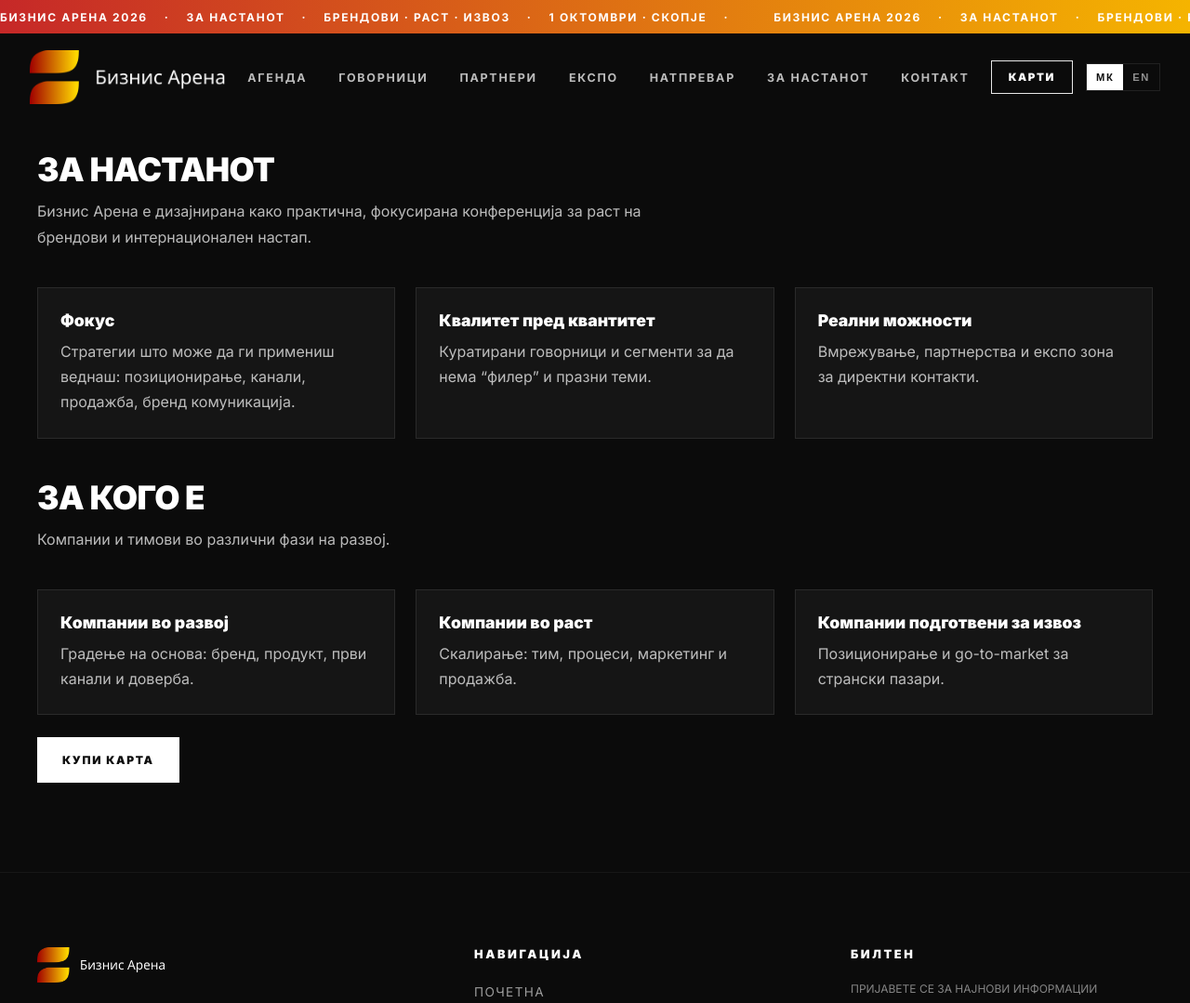
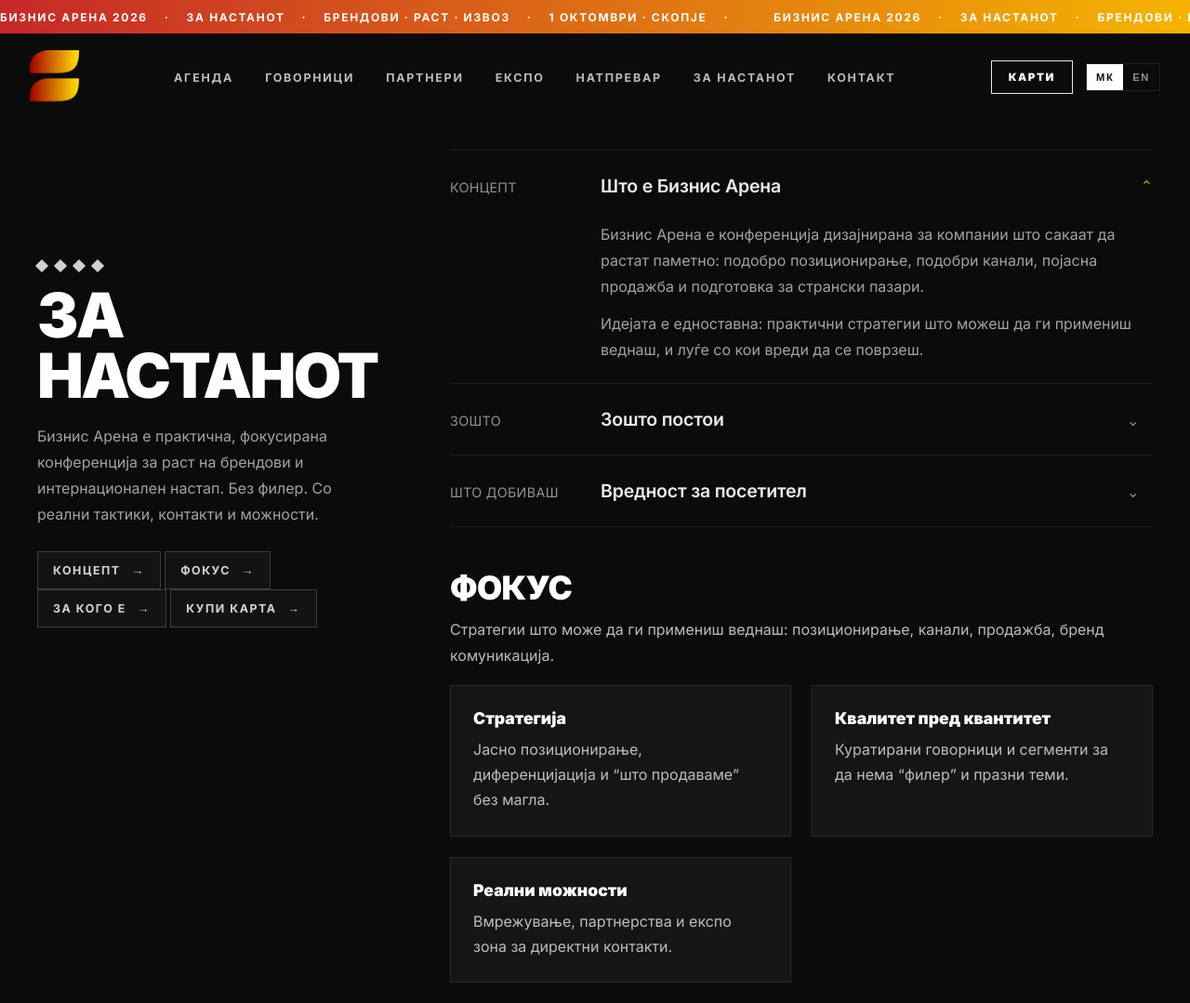
Before and after one commit to FilipStefanovski1/biznisarena, a website built with Vite: page about.html in a window 1280 px wide. Shown: the top 1079 px of the page at 93% size. Built offline with nearby package versions, Linux system fonts and the light colour scheme.

```diff
--- a/about.html
+++ b/about.html
@@ -15,18 +15,22 @@
       href="https://fonts.googleapis.com/css2?family=Inter:wght@300;400;600;700;900&display=swap"
       rel="stylesheet"
     />
+
     <link rel="icon" type="image/png" href="/favicon-96x96.png" sizes="96x96" />
     <link rel="icon" type="image/svg+xml" href="/favicon.svg" />
     <link rel="shortcut icon" href="/favicon.ico" />
     <link rel="apple-touch-icon" sizes="180x180" href="/apple-touch-icon.png" />
     <meta name="apple-mobile-web-app-title" content="Biznis Arena" />
     <link rel="manifest" href="/site.webmanifest" />
+
     <link rel="stylesheet" href="/src/styles/main.css" />
   </head>
 
-  <body>
-    <div class="top-ticker">
-      <div class="ticker-track">
+  <body data-page="about">
+    <a class="skip-link" href="#main">Прескокни до содржина</a>
+
+    <div class="top-ticker" role="region" aria-label="Информации за настанот">
+      <div class="ticker-track" aria-hidden="true">
         <div class="ticker-content">
           <span>БИЗНИС АРЕНА 2026</span><span>·</span>
           <span>ЗА НАСТАНОТ</span><span>·</span>
@@ -44,8 +48,8 @@
 
     <header class="navbar">
       <div class="nav-inner">
-        <a class="nav-logo" href="/" aria-label="Почетна">
-          <img src="/logotext.png" alt="Бизнис Арена" />
+        <a class="nav-logo" href="/index.html" aria-label="Почетна">
+          <img src="/biznisarenalogo.png" alt="Бизнис Арена" />
         </a>
 
         <nav class="nav-menu" aria-label="Навигација">
@@ -54,14 +58,16 @@
           <a href="/partners.html">Партнери</a>
           <a href="/expo.html">Експо</a>
           <a href="/competition.html">Натпревар</a>
-          <a href="/about.html">За настанот</a>
+          <a class="active" href="/about.html">За настанот</a>
           <a href="/contact.html">Контакт</a>
         </nav>
 
         <div class="nav-right">
-          <a href="/tickets.html" class="nav-cta" data-mk="Карти" data-en="Tickets">Карти</a>
+          <a href="/tickets.html" class="nav-cta" data-mk="Карти" data-en="Tickets">
+            Карти
+          </a>
 
-          <div class="lang-toggle">
+          <div class="lang-toggle" aria-label="Избор на јазик">
             <button type="button" data-lang="mk" class="active">МК</button>
             <button type="button" data-lang="en">EN</button>
           </div>
@@ -79,27 +85,114 @@
           <a href="/partners.html">Партнери</a>
           <a href="/expo.html">Експо</a>
           <a href="/competition.html">Натпревар</a>
-          <a href="/about.html">За настанот</a>
+          <a class="active" href="/about.html">За настанот</a>
           <a href="/contact.html">Контакт</a>
           <a href="/tickets.html" class="btn primary mobile-cta">Купи карта</a>
         </div>
       </div>
     </header>
 
-    <main>
-      <section class="section dark" style="padding-top: 160px;">
-        <div class="container">
-          <div class="section-head">
-            <h1 class="section-title">ЗА НАСТАНОТ</h1>
+    <main id="main">
+      <!-- AGENDA-STYLE LAYOUT -->
+      <section class="agenda-page">
+        <div class="container agenda-layout">
+          <!-- LEFT (sticky like agenda) -->
+          <aside class="agenda-left">
+            <div class="agenda-sparkles" aria-hidden="true">
+              <span></span><span></span><span></span><span></span>
+            </div>
+
+            <h1 class="agenda-title">За настанот</h1>
+
+            <p class="agenda-desc">
+              Бизнис Арена е практична, фокусирана конференција за раст на брендови и
+              интернационален настап. Без филер. Со реални тактики, контакти и можности.
+            </p>
+
+            <div class="agenda-left-actions">
+              <a class="agenda-outline-btn" href="#concept">
+                Концепт <span aria-hidden="true">→</span>
+              </a>
+              <a class="agenda-outline-btn" href="#focus">
+                Фокус <span aria-hidden="true">→</span>
+              </a>
+              <a class="agenda-outline-btn" href="#audience">
+                За кого е <span aria-hidden="true">→</span>
+              </a>
+              <a class="agenda-outline-btn" href="#tickets">
+                Купи карта <span aria-hidden="true">→</span>
+              </a>
+            </div>
+          </aside>
+
+          <!-- RIGHT -->
+          <div class="agenda-right" aria-label="Информации за настанот">
+            <!-- Concept (accordion-like rows, same vibe as agenda) -->
+            <details class="agenda-row" id="concept" open>
+              <summary class="agenda-summary">
+                <span class="agenda-time">КОНЦЕПТ</span>
+                <span class="agenda-name">Што е Бизнис Арена</span>
+                <span class="agenda-chevron" aria-hidden="true">⌄</span>
+              </summary>
+              <div class="agenda-panel">
+                <p>
+                  Бизнис Арена е конференција дизајнирана за компании што сакаат да растат
+                  паметно: подобро позиционирање, подобри канали, појасна продажба и
+                  подготовка за странски пазари.
+                </p>
+                <p style="margin-top: 12px;">
+                  Идејата е едноставна: практични стратегии што можеш да ги примениш веднаш,
+                  и луѓе со кои вреди да се поврзеш.
+                </p>
+              </div>
+            </details>
+
+            <details class="agenda-row">
+              <summary class="agenda-summary">
+                <span class="agenda-time">ЗОШТО</span>
+                <span class="agenda-name">Зошто постои</span>
+                <span class="agenda-chevron" aria-hidden="true">⌄</span>
+              </summary>
+              <div class="agenda-panel">
+                <p>
+                  За да се намали хаосот од “совети без реален контекст” и да се донесе
+                  јасна рамка за раст: бренд, маркетинг, продажба, операции и извоз.
+                </p>
+                <p style="margin-top: 12px;">
+                  Куратирани говорници и сегменти, со фокус на резултати и конкретни примери.
+                </p>
+              </div>
+            </details>
+
+            <details class="agenda-row">
+              <summary class="agenda-summary">
+                <span class="agenda-time">ШТО ДОБИВАШ</span>
+                <span class="agenda-name">Вредност за посетител</span>
+                <span class="agenda-chevron" aria-hidden="true">⌄</span>
+              </summary>
+              <div class="agenda-panel">
+                <p>Практични takeaways, контакти и можности за партнерства.</p>
+                <p style="margin-top: 12px;">
+                  Експо зона за директен контакт со компании и тимови + простор за вмрежување
+                  без “гужва без поента”.
+                </p>
+              </div>
+            </details>
+
+            <!-- Focus cards -->
+            <div id="focus" style="margin-top: 44px;">
+              <div class="section-head" style="margin-bottom: 18px;">
+                <h2 class="section-title">Фокус</h2>
                 <p class="section-sub">
-              Бизнис Арена е дизајнирана како практична, фокусирана конференција за раст на брендови и интернационален настап.
+                  Стратегии што може да ги примениш веднаш: позиционирање, канали, продажба,
+                  бренд комуникација.
                 </p>
               </div>
 
               <div class="cards cards-3">
                 <div class="card">
-              <h3>Фокус</h3>
-              <p>Стратегии што може да ги примениш веднаш: позиционирање, канали, продажба, бренд комуникација.</p>
+                  <h3>Стратегија</h3>
+                  <p>Јасно позиционирање, диференцијација и “што продаваме” без магла.</p>
                 </div>
                 <div class="card">
                   <h3>Квалитет пред квантитет</h3>
@@ -110,8 +203,11 @@
                   <p>Вмрежување, партнерства и експо зона за директни контакти.</p>
                 </div>
               </div>
+            </div>
 
-          <div class="section-head" style="margin-top: 42px;">
+            <!-- Audience cards -->
+            <div id="audience" style="margin-top: 44px;">
+              <div class="section-head" style="margin-bottom: 18px;">
                 <h2 class="section-title">За кого е</h2>
                 <p class="section-sub">Компании и тимови во различни фази на развој.</p>
               </div>
@@ -130,9 +226,22 @@
                   <p>Позиционирање и go-to-market за странски пазари.</p>
                 </div>
               </div>
+            </div>
 
-          <div style="margin-top: 24px;">
+            <!-- CTA -->
+            <div id="tickets" style="margin-top: 44px;">
+              <div class="section-head" style="margin-bottom: 18px;">
+                <h2 class="section-title">Следен чекор</h2>
+                <p class="section-sub">
+                  Ако ова ти е релевантно, обезбеди карта навреме. Капацитетот е ограничен.
+                </p>
+              </div>
+
+              <div class="agenda-actions">
                 <a class="btn primary" href="/tickets.html">Купи карта</a>
+                <a class="btn ghost" href="/contact.html">Контакт</a>
+              </div>
+            </div>
           </div>
         </div>
       </section>
@@ -185,11 +294,11 @@
           <div class="footer-col">
             <h4 class="footer-heading">НАВИГАЦИЈА</h4>
             <ul class="footer-links">
-              <li><a href="#about">ПОЧЕТНА</a></li>
-              <li><a href="#agenda">ПРОГРАМА</a></li>
-              <li><a href="#tickets">БИЛЕТИ</a></li>
-              <li><a href="#partners">ПАРТНЕРИ</a></li>
-              <li><a href="#contact">КОНТАКТ</a></li>
+              <li><a href="/index.html">ПОЧЕТНА</a></li>
+              <li><a href="/agenda.html">ПРОГРАМА</a></li>
+              <li><a href="/tickets.html">БИЛЕТИ</a></li>
+              <li><a href="/partners.html">ПАРТНЕРИ</a></li>
+              <li><a href="/contact.html">КОНТАКТ</a></li>
             </ul>
           </div>
 
@@ -211,7 +320,6 @@
 
         <div class="footer-bottom">
           <span>© 2026 BIZNIS ARENA. СИТЕ ПРАВА СЕ ЗАДРЖАНИ.</span>
-
           <div class="footer-legal">
             <a href="#">ПОЛИТИКА НА ПРИВАТНОСТ</a>
             <a href="#">УСЛОВИ НА КОРИСТЕЊЕ</a>
```
Also changed, not shown: agenda.html (+1 -1 lines), competition.html (+1 -1 lines), contact.html (+1 -1 lines), expo.html (+1 -1 lines), partners.html (+1 -1 lines), speakers.html (+1 -1 lines), tickets.html (+1 -1 lines). Lines whose indentation alone changed are shown as unchanged.
